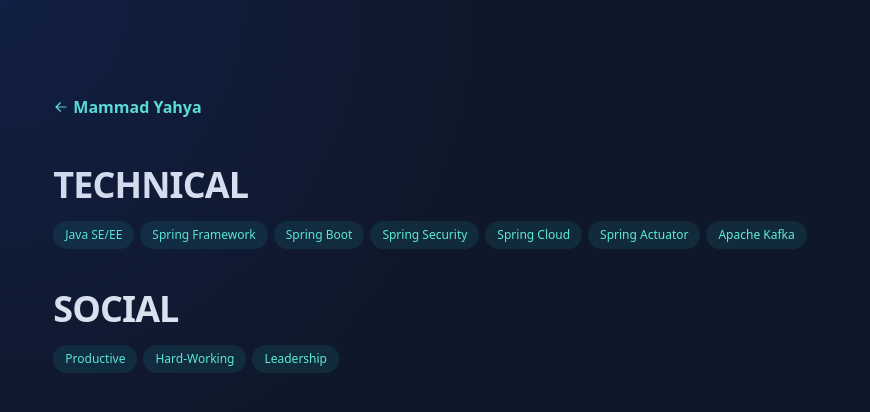
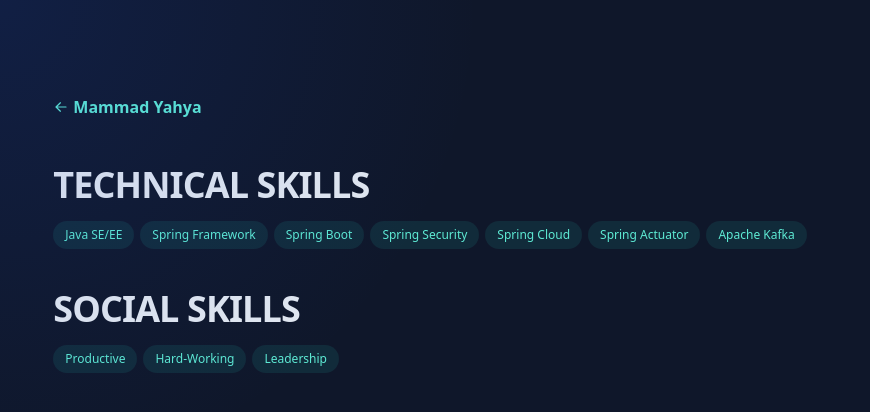
Before and after one commit to mammadyahyayev/portfolio, a React (Vite) app: page /skills in a window 1280 px wide. Shown: the top 412 px of the page, without its empty margins (0-870 px from the left). Built offline with nearby package versions, Linux system fonts and the light colour scheme.

Commit message:
Make pages full screen

```diff
--- a/src/components/pages/BlogPostsPage.tsx
+++ b/src/components/pages/BlogPostsPage.tsx
@@ -6,7 +6,7 @@ import {blogPostsData} from "../../data/blogsData.ts";
 const BlogPostsPage = () => {
     return (
         <>
-            <div className="max-w-7xl w-11/12 mx-auto">
+            <div className="max-w-7xl w-11/12 mx-auto min-h-screen">
                 <div className="lg:py-24">
                     <NavLink
                         className="group mb-2 inline-flex items-center font-semibold leading-tight text-teal-300" to="/"
--- a/src/components/pages/ProjectsPage.tsx
+++ b/src/components/pages/ProjectsPage.tsx
@@ -5,7 +5,7 @@ import {NavLink} from "react-router-dom";
 
 function ProjectsPage() {
     return (
-        <div className="max-w-7xl w-11/12 mx-auto">
+        <div className="max-w-7xl w-11/12 mx-auto min-h-screen">
             <div className="lg:py-24">
                 <NavLink
                     className="group mb-2 inline-flex items-center font-semibold leading-tight text-teal-300" to="/"
--- a/src/components/pages/SkillsPage.tsx
+++ b/src/components/pages/SkillsPage.tsx
@@ -15,7 +15,7 @@ const SkillsPage = () => {
                 </NavLink>
                 {Array.from(skillDataByCategory.entries()).map(([category, skills]) => (
                     <div className="mt-10" key={category}>
-                        <SectionHeader>{category}</SectionHeader>
+                        <SectionHeader>{category} SKILLS</SectionHeader>
                         <ul className="mt-2 flex flex-wrap">
                             {skills.map(skill => (
                                 <li className="mr-1.5 mt-2" key={skill}>
```
